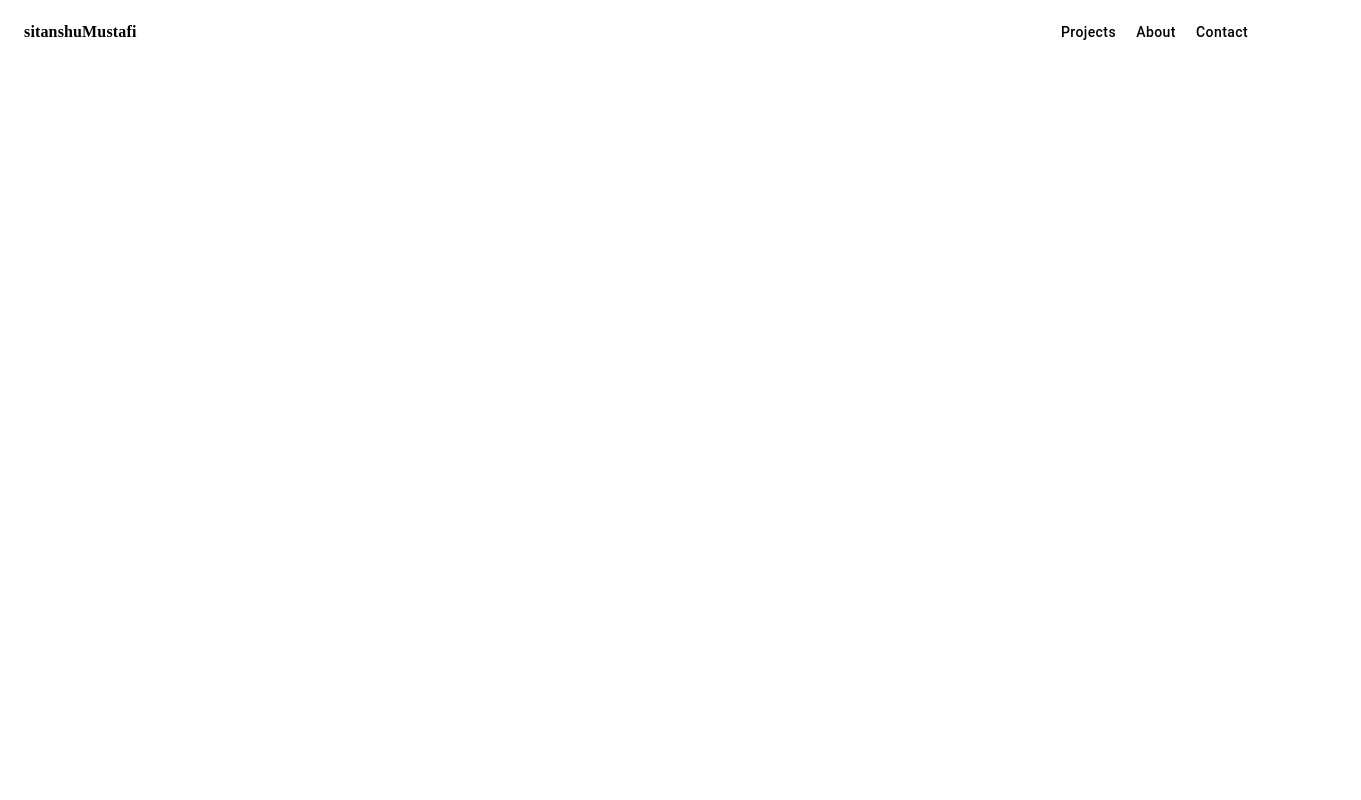
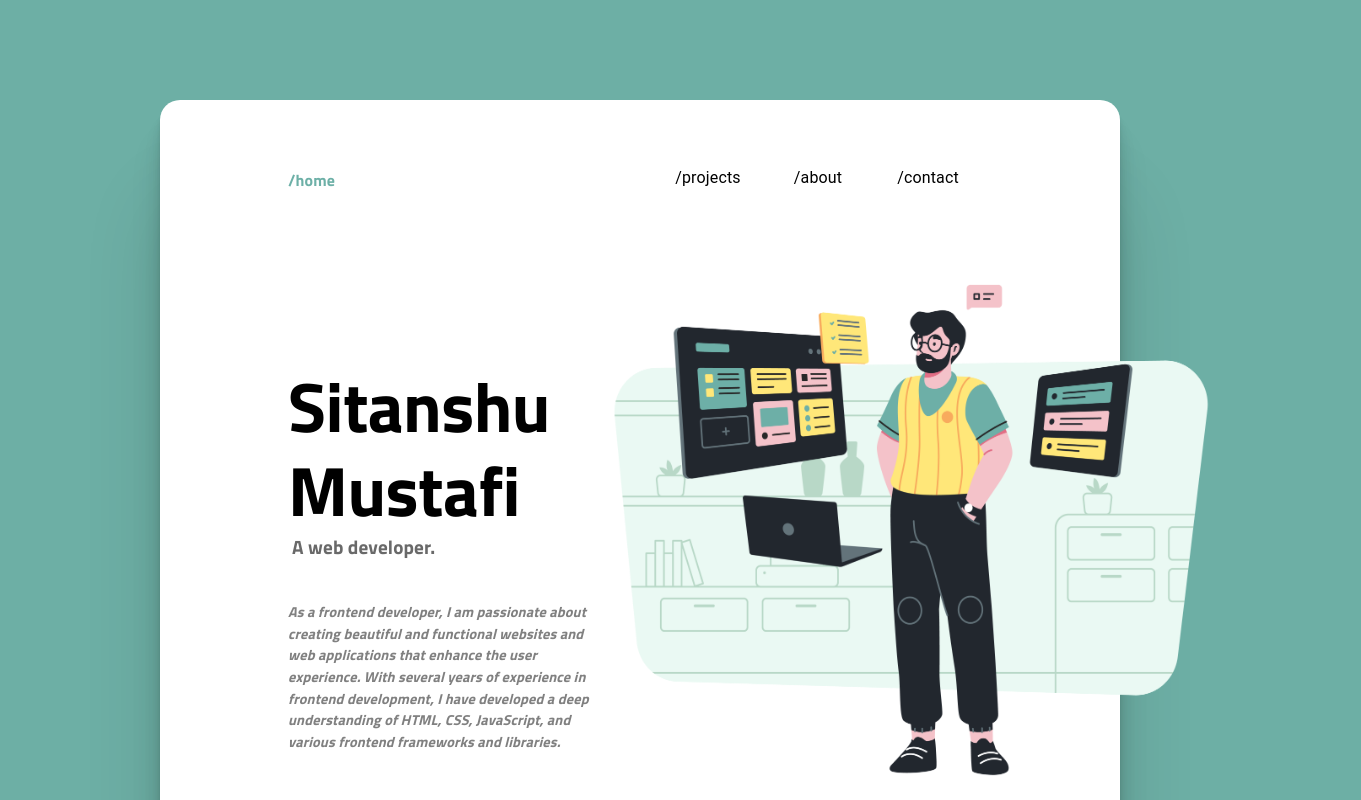
Before and after one commit to Sitanshoo/portfolio, a Next.js app: page /home in a window 1280 px wide. Shown: the top 800 px of the page, 1361 px wide, since content can reach past the window. Built offline with nearby package versions, Linux system fonts and the light colour scheme.

Commit message:
Portfolio Landing Page

```diff
--- a/package.json
+++ b/package.json
@@ -20,6 +20,7 @@
     "react": "^18.2.0",
     "react-dom": "^18.2.0",
     "react-feather": "^2.0.10",
+    "sass": "^1.60.0",
     "styled-components": "^5.3.9"
   }
 }
--- a/pages/home/index.js
+++ b/pages/home/index.js
@@ -1,48 +1,31 @@
 // import React from "react";
 
-import {
-  AppBar,
-  Box,
-  Button,
-  Card,
-  IconButton,
-  Toolbar,
-  Typography,
-} from "@mui/material";
-import { Calendar } from "react-feather";
+import { Box } from "@mui/material";
+import Header from "../../src/components/Header";
+import HomeContent from "../../src/components/HomeContent";
+
 const LandingPage = () => {
   return (
-    <Box sx={{ flexGrow: 1 }}>
-      <AppBar
-        position="static"
-        color="transparent"
-        sx={{ border: "none", boxShadow: "none" }}
-      >
-        <Toolbar>
-          <Typography
-            variant="subtitle1"
-            component="div"
-            sx={{
-              flexGrow: 1,
-              fontFamily: "Secular One",
-              fontWeight: "600",
-              cursor: "pointer",
-              userSelect: "none",
-            }}
-          >
-            sitanshuMustafi
-          </Typography>
-          <Button sx={{ textTransform: "none" }} color="inherit">
-            Projects
-          </Button>
-          <Button sx={{ textTransform: "none" }} color="inherit">
-            About
-          </Button>
-          <Button sx={{ textTransform: "none" }} color="inherit">
-            Contact
-          </Button>
-        </Toolbar>
-      </AppBar>
+    //main container
+    <Box
+      sx={{
+        flexGrow: 1,
+        boxShadow: `0 2.8px 2.2px rgba(0, 0, 0, 0.034),
+        0 6.7px 5.3px rgba(0, 0, 0, 0.048),
+        0 12.5px 10px rgba(0, 0, 0, 0.06),
+        0 22.3px 17.9px rgba(0, 0, 0, 0.072),
+        0 41.8px 33.4px rgba(0, 0, 0, 0.086),
+        0 100px 80px rgba(0, 0, 0, 0.12)`,
+        width: "75%",
+        minHeight: "50rem",
+        margin: "100px auto",
+        background: "white",
+        borderRadius: 5,
+        p: "3rem 8rem",
+      }}
+    >
+      <Header />
+      <HomeContent />
     </Box>
   );
 };
--- a/pages/index.js
+++ b/pages/index.js
@@ -10,10 +10,8 @@ export default function Home() {
         <meta name="description" content="Generated by create next app" />
         <link rel="icon" href="/js.png" />
         <link rel="preconnect" href="https://fonts.gstatic.com" />
-        <link
-          href="https://fonts.googleapis.com/css2?family=Secular+One&display=swap"
-          rel="stylesheet"
-        />
+        {/* <link rel="stylesheet" href="https://fonts.googleapis.com/css2?family=Concert+One&display=swap" /> */}
+
       </Head>
 
       <main className={styles.main}>
--- a/styles/globals.css
+++ b/styles/globals.css
@@ -1,16 +1,11 @@
-/* globals.css */
-
-@import url("https://fonts.googleapis.com/css2?family=Anton:wght@300;400;500;600;700&display=swap");
-
+@import url("https://fonts.googleapis.com/css2?family=Poppins:wght@300;500;700&family=Titillium+Web:wght@700&display=swap");
 html,
 body {
   padding: 0;
   margin: 0;
-  /* font-family: -apple-system, BlinkMacSystemFont, Segoe UI, Roboto, Oxygen,
-    Ubuntu, Cantarell, Fira Sans, Droid Sans, Helvetica Neue, sans-serif; */
-  font-family: "Secular One", sans-serif;
+  font-family: "Titillium Web", sans-serif;
+  background-color: #6DAFA5;
 }
-
 a {
   color: inherit;
   text-decoration: none;
@@ -19,13 +14,3 @@ a {
 * {
   box-sizing: border-box;
 }
-
-@media (prefers-color-scheme: dark) {
-  html {
-    color-scheme: dark;
-  }
-  body {
-    color: black;
-    background: white;
-  }
-}
```
Also changed, not shown: 1 other file (tests, documents, lock files or other folders).
